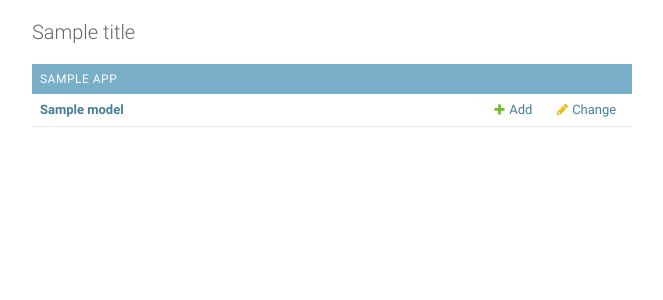
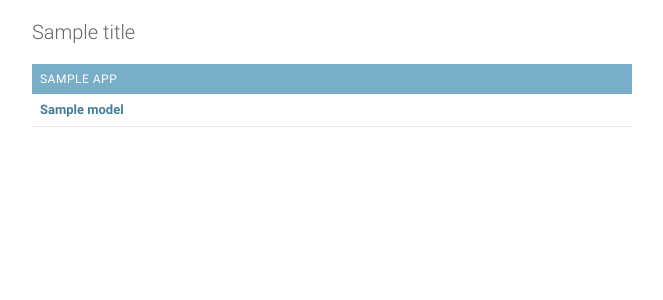
Before and after one commit to postscriptum/gallery-cms, a Django app: template templates/admin/index.html in a window 1280 px wide. Shown: the part 48-348 px from the top of the page, without its empty margins (8-671 px from the left). Run offline with Django 3.2, Linux system fonts and the light colour scheme; the template is opened without the code that fills it: most values are stand-ins (such as "Sample title", 1, 10 or a date in 2020); lists and menus that the app fills with data are empty; some libraries are stand-ins or nearby versions.

Commit message:
Admin: edit index page

```diff
--- a/templates/admin/index.html
+++ b/templates/admin/index.html
@@ -17,7 +17,7 @@
         <div class="app-{{ app.app_label }} module">
         <table>
         <caption>
-            <a href="{{ app.app_url }}" class="section" title="{% blocktrans with name=app.name %}Models in the {{ name }} application{% endblocktrans %}">{{ app.name }}</a>
+            {{ app.name }}
         </caption>
         {% for model in app.models %}
             <tr class="model-{{ model.object_name|lower }}">
@@ -26,18 +26,7 @@
             {% else %}
                 <th scope="row">{{ model.name }}</th>
             {% endif %}
-
-            {% if model.add_url %}
-                <td><a href="{{ model.add_url }}" class="addlink">{% trans 'Add' %}</a></td>
-            {% else %}
-                <td>&nbsp;</td>
-            {% endif %}
-
-            {% if model.admin_url %}
-                <td><a href="{{ model.admin_url }}" class="changelink">{% trans 'Change' %}</a></td>
-            {% else %}
-                <td>&nbsp;</td>
-            {% endif %}
+            <td>&nbsp;</td>
             </tr>
         {% endfor %}
         </table>
```
